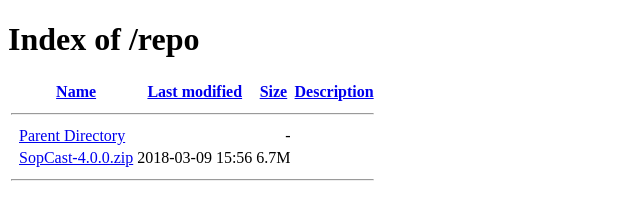
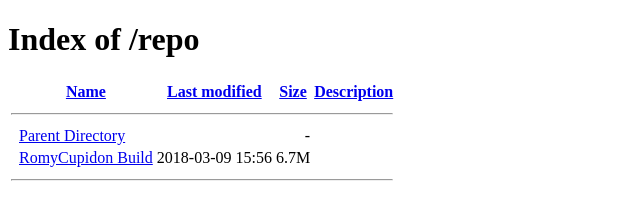
Before and after one commit to romycupidon/RomyBuilds, a plain HTML site: page index.html in a window 1280 px wide. Shown: the whole page, without its empty margins (0-640 px from the left). Drawn offline with Linux system fonts and the light colour scheme.

Commit message:
Update index.html

```diff
--- a/index.html
+++ b/index.html
@@ -9,7 +9,7 @@
    <tbody><tr><th valign="top">&nbsp;</th><th><a href="?C=N;O=D">Name</a></th><th><a href="?C=M;O=A">Last modified</a></th><th><a href="?C=S;O=A">Size</a></th><th><a href="?C=D;O=A">Description</a></th></tr>
    <tr><th colspan="5"><hr></th></tr>
 <tr><td valign="top">&nbsp;</td><td><a href="/">Parent Directory</a>       </td><td>&nbsp;</td><td align="right">  - </td><td>&nbsp;</td></tr>
-<tr><td valign="top">&nbsp;</td><td><a href="https://www.dropbox.com/s/us07r5kvxfjgdnf/plugin.video.RomyBuild-1.0.0.zip?dl=1">SopCast-4.0.0.zip</a>      </td><td align="right">2018-03-09 15:56  </td><td align="right">6.7M</td><td>&nbsp;</td></tr>
+<tr><td valign="top">&nbsp;</td><td><a href="https://www.dropbox.com/s/veqzlqtwdbw22hn/plugin.video.RomyBuild-1.0.0.zip?dl=">RomyCupidon Build</a>      </td><td align="right">2018-03-09 15:56  </td><td align="right">6.7M</td><td>&nbsp;</td></tr>
 
    <tr><th colspan="5"><hr></th></tr>
 </tbody></table>
```
